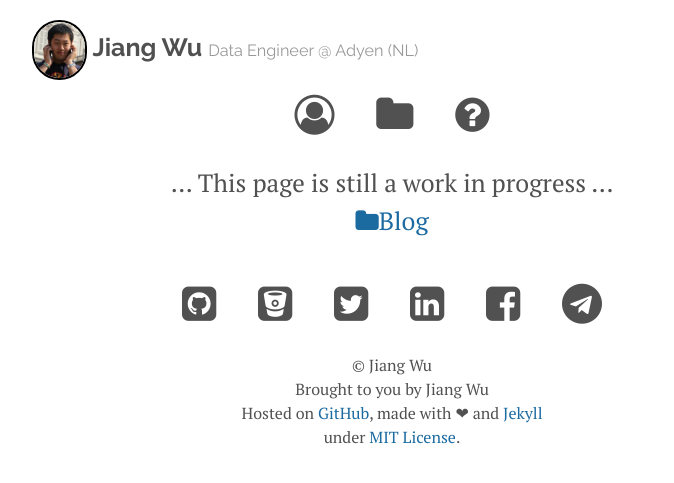
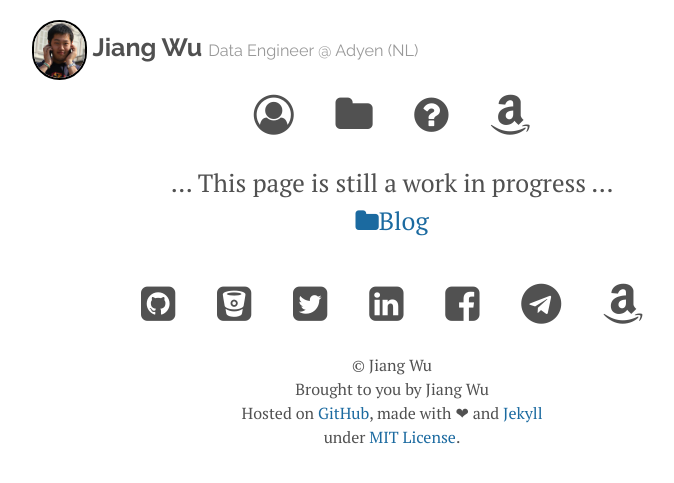
Before and after one commit to JWuCines/JWuCines.github.io, a Jekyll site: the page built from index.html, in a window 1280 px wide. Shown: the top 483 px of the page, without its empty margins (248-922 px from the left). Built offline with Jekyll 4.4.1, drawn with Linux system fonts in a browser that asks for light colours; nearby versions of some CDN libraries; comment, search, counter and statistics services are not loaded.

Commit message:
Add Amazon link and logo

```diff
--- a/_layouts/default.html
+++ b/_layouts/default.html
@@ -14,6 +14,7 @@
 				<a href="{{ site.baseurl }}/about/" title="About Me"><i class="fa fa-user-circle-o"></i></a>
 				<a href="{{ site.baseurl }}/blog/" title="Blog"><i class="fa fa-folder"></i></a>
 				<a href="https://github.com/{{ site.github_username }}/ama" title="Ask me something"><i class="fa fa-question-circle"></i></a>
+				<a href="https://amzn.to/3nGoNcp" title="Amazon Referral Link"><i class="fa fa-amazon"></i></a>
 			</div>
 			<!--div class="site-info text-center">
 					<form class="search-form" action="/search" method="get">
@@ -31,6 +32,7 @@
 					<a href="https://linkedin.com/in/{{ site.linkedin_username }}" title="LinkedIN - @{{ site.linkedin_username }}"><i class="fa fa-linkedin-square"></i></a>
 					<a href="https://facebook.com/{{ site.facebook_username }}" title="Facebook - @{{ site.facebook_username }}"><i class="fa fa-facebook-square"></i></a>
 					<a href="https://t.me/{{ site.telegram_username }}" title="Telegram - @{{ site.telegram_username }}"><i class="fa fa-telegram"></i></a>
+					<a href="https://amzn.to/3nGoNcp" title="Amazon Referral Link"><i class="fa fa-amazon"></i></a>
 				</div>
 				<p>
 					&copy; {{ site.title }} <br />
```
